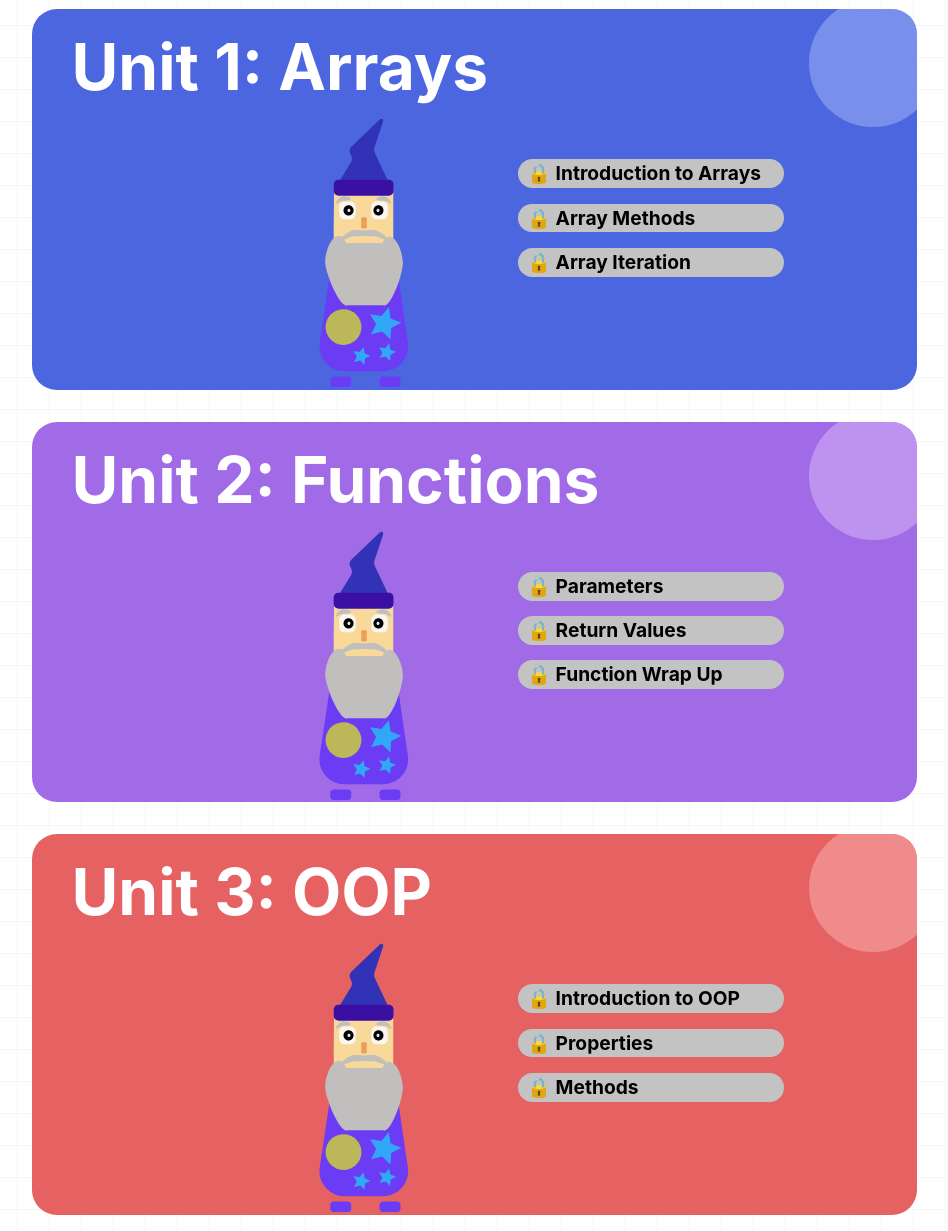
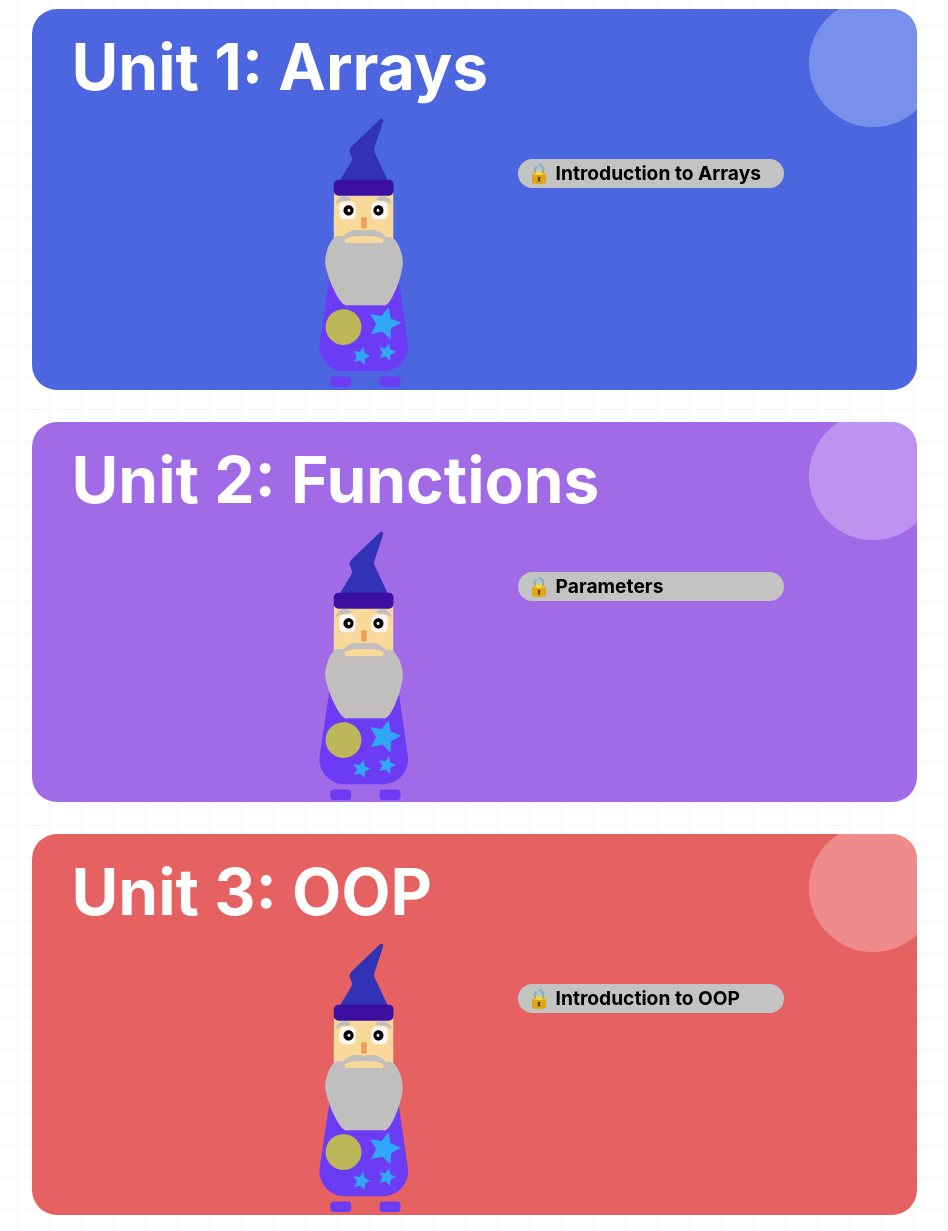
Before and after one commit to Allen-ISD-Computer-Science/REPO_CSTeachingApp_2024, a Flask app: page /learn in a window 1280 px wide. Shown: the part 103-1334 px from the top of the page, without its empty margins (174-1122 px from the left). Run offline with Flask 2, Linux system fonts and the light colour scheme; the visitor is signed in with stand-in values (Sample User, id 1); style sheets or scripts are compiled from the project's sources; some libraries are stand-ins or nearby versions.

Commit message:
Changes to Unit system, "guide" route and more. Changes in this commit
1) Articles per Unit || (prev) 3 -> (now) 1 || (see below)
2) Minor Changes to "guide" route
3) New "check_for_fast_forward" function which warns \
   Users if the article they are reading is from a   \
   later unit.
4) Other Negligible Changes

=======================================================

In Previous Versions, There were 3 articles per Unit.
Now there is only 1 article per unit for the following reasons.

1) Articles are Hard to Write.
2) Articles are Hard to Maintain.
3) It's just much easier for all other aspects of the system.

You can read about it here.

https://github.com/Allen-ISD-Computer-Science/REPO_CSTeachingApp_2024/discussions/39

```diff
--- a/main.py
+++ b/main.py
@@ -82,7 +82,6 @@ class User(UserMixin, db.Model):
     password = db.Column(db.String(100))
     # picture = db.Column(db.String(500)) # URL
     # time = db.Column(db.Time)
-    # friends = db.Column()
 
 class Lesson:
 
@@ -232,10 +231,11 @@ def article(article_name, language = "en"):
         case "ar": contents = open(f"articles/{article_name}/languages/arabic.md", "r").read()
         case "zh": contents = open(f"articles/{article_name}/languages/chinese.md", "r").read()
     language_list = article['languages']
+    ffcheck = check_for_fast_forward(article_name)
     ## if contents == None:
     output = markdown.markdown(contents, extensions=['fenced_code', 'sane_lists', 'nl2br'])
     output = treat(output, config['vapor_username'])
-    return render_template('article.html', title = article_title, date = article_time, name = article_author, contents = output, language = language, language_list = language_list)
+    return render_template('article.html', title = article_title, date = article_time, name = article_author, contents = output, language = language, language_list = language_list, ffcheck = ffcheck)
 
 testObject = {
     "expect": {
@@ -443,11 +443,23 @@ def __test():
             questions=current_question[ID]["choices"],
         )
 
+# FIXME: Make something simmlar for older articles.
+@login_required
+def check_for_fast_forward(article):
+    global lessons
+    ID = current_user.get_id()
+    try: lessons[ID]["iscard"]
+    except: lessons[ID] = MyLessonCatalog.make_user_card()
+    for lessonCurrent in lessons[ID]["lessons"].keys():
+        if MyLessonCatalog.lessonCatalog[lessonCurrent].assoicatedArticleLink == article:
+            if lessons[ID]["lessons"][lessonCurrent] == Lesson.LessonStages.Stage_0.value: return True
+            else: return False
+        else: continue
+    else: return None # Invalid
+
 # Description: Guide will be the route that returns the next link to the next component of a lesson (if ready and available).
 # (1) FIXME: Save the lesson state in a JSON File simmlar to `attempts.json`.
 # (2) FIXME: Instead of returning to `__test`, Create a custom quiz view just for Lesson Quizzes.
-# (3) FIXME: Modify the `guide` route to override and redirect to lessons farther ahead in the course.
-# NOTE: I don't think we should let the user go ahead. So we should ignore number 3 for now.
 @app.route('/guide')
 @login_required
 def guide():
@@ -469,7 +481,10 @@ def guide():
             # FIXME: Only change to `Stage_3` if the quiz was completed and passed.
             lessons[ID]["lessons"][lessonCurrent] = Lesson.LessonStages.Stage_3.value
             return redirect(url_for("index"))
-        case _: return "Unknown Error in guide route.", 404
+        case _:
+            for value in lessons[ID]["lessons"].values():
+                if value != Lesson.LessonStages.Stage_3.value: return "Unknown Error in guide route.", 404
+            return "Congratulations! You have completed all the lessons.", 200 # This is a placeholder solution.
 
 @app.route('/')
 def index():
--- a/templates/blocks/course.html
+++ b/templates/blocks/course.html
@@ -4,9 +4,11 @@
         <div class="Ellipse1"></div>
         <img src="{{ url_for('static', filename='imgs/merlin.svg') }}" id="Image1">
         <div>
-            <div onclick="document.location.href = './article/article';" class="Container">🔒 {{ Unit[x][1][0] }}</div>
-            <div onclick="document.location.href = './article/article';" class="Container">🔒 {{ Unit[x][1][1] }}</div>
-            <div onclick="document.location.href = './article/types';" class="Container">🔒 {{ Unit[x][1][2] }}</div>
+            <div onclick="document.location.href = '/guide';" class="Container">🔒 {{ Unit[x][1][0] }}</div>
+            <!-- {# FIXME: Make it so that the articles are saved to a seperate place after reading. "/shelf"? #} -->
+            <!-- {# <div onclick="document.location.href = './article/article';" class="Container">🔒 {{ Unit[x][1][0] }}</div> #} -->
+            <!-- {# <div onclick="document.location.href = './article/article';" class="Container">🔒 {{ Unit[x][1][1] }}</div> #} -->
+            <!-- {# <div onclick="document.location.href = './article/types';" class="Container">🔒 {{ Unit[x][1][2] }}</div>   #} -->
         </div>
     </div>
 {% endblock content %}
```
Also changed, not shown: templates/article.html (+7 -0 lines).
